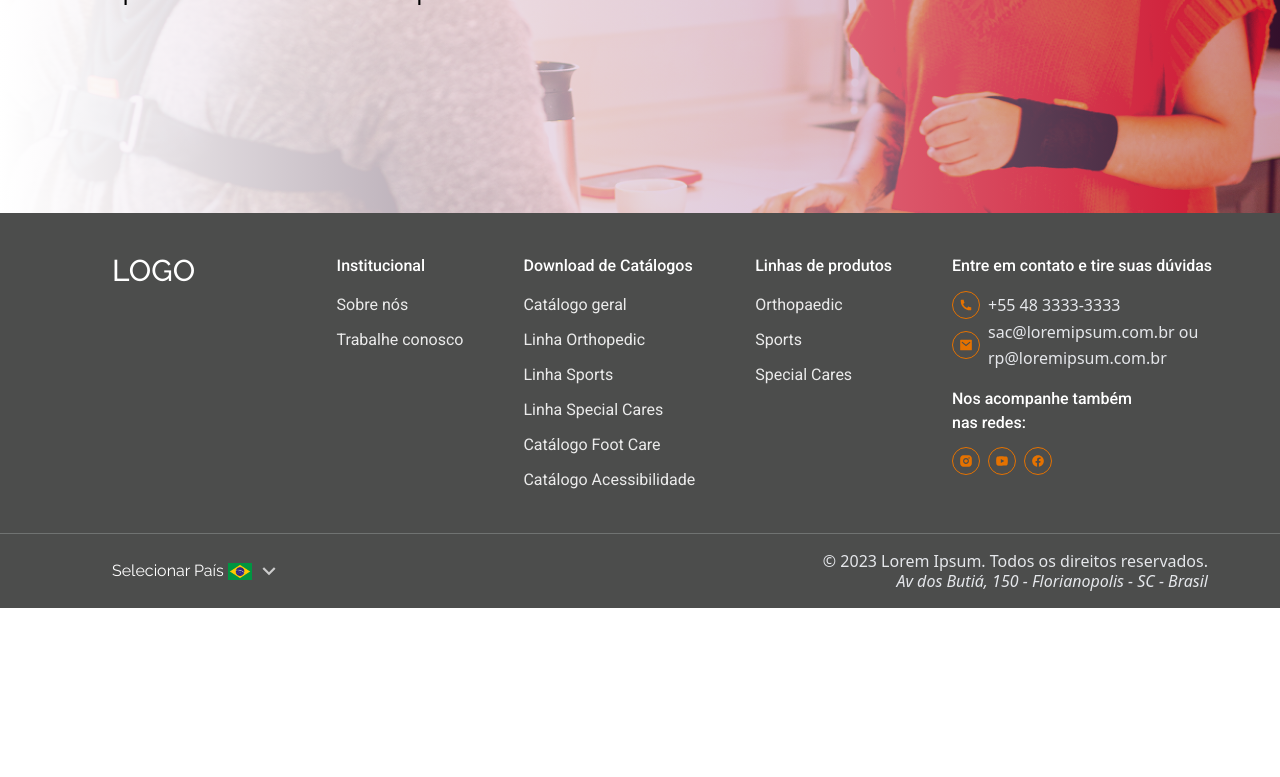
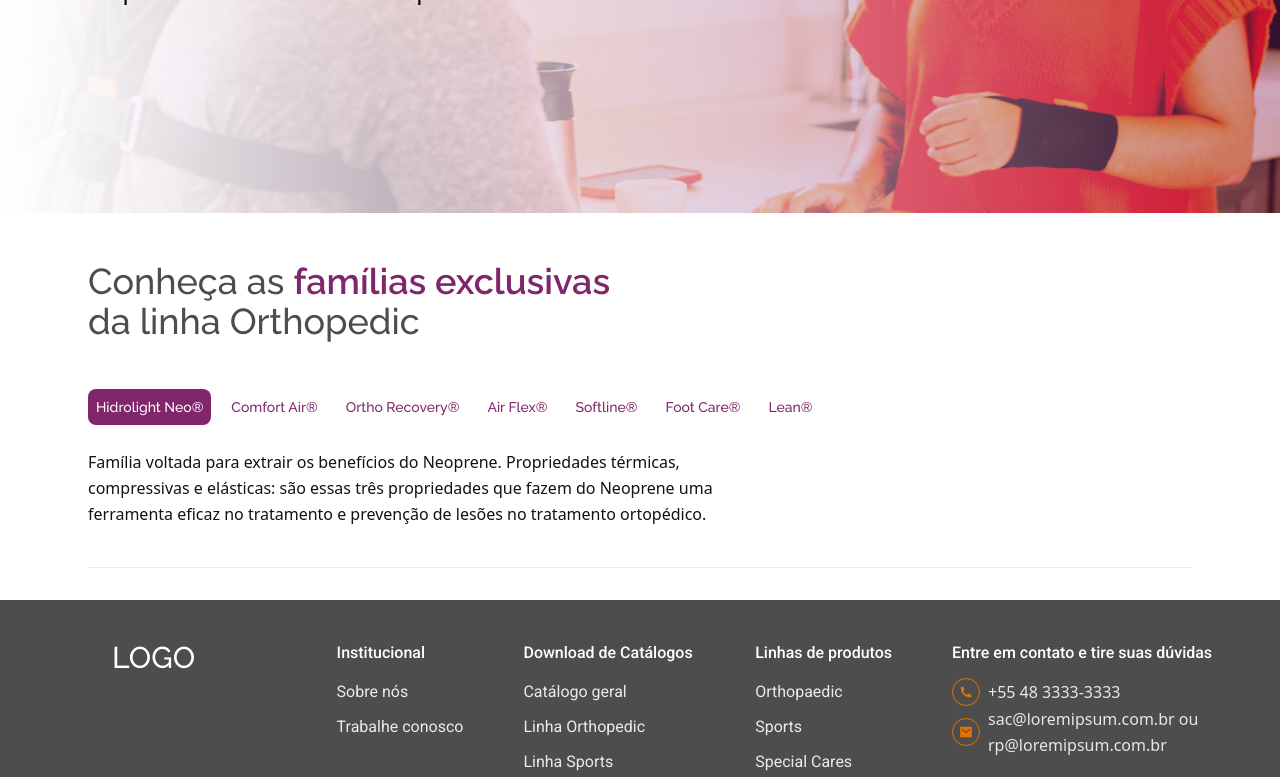
Before and after one commit to GefersonLopes/Plathanus, a React (Vite) app in the folder client/: page / in a window 1280 px wide. Shown: the part 505-1282 px from the top of the page. Before the commit the page ends 1113 px from the top, so only its background shows below. Built offline with nearby package versions, Linux system fonts and the light colour scheme.

Commit message:
feat: create tabs component

```diff
--- /dev/null
+++ b/client/src/components/layout/Tabs/data.tsx
@@ -0,0 +1,86 @@
+import type { TabItem } from ".";
+
+export const tabItems: TabItem[] = [
+  {
+    label: "Hidrolight Neo®",
+    value: "hidrolight-neo",
+    description: (
+      <>
+        <p>
+          Família voltada para extrair os benefícios do Neoprene. Propriedades
+          térmicas, compressivas e elásticas: são essas três propriedades que
+          fazem do Neoprene uma ferramenta eficaz no tratamento e prevenção de
+          lesões no tratamento ortopédico.
+        </p>
+      </>
+    ),
+  },
+  {
+    label: "Comfort Air®",
+    value: "comfort-air",
+    description: (
+      <p>
+        Lorem Ipsum is simply dummy text of the printing and typesetting
+        industry. Lorem Ipsum has been the industry's standard dummy text ever
+        since the 1500s, when an unknown printer took a galley of type and
+        scrambled it to make a type specimen book. It has survived not only five
+        centuries, but also the leap into electronic typesetting, remaining
+        essentially
+      </p>
+    ),
+  },
+  {
+    label: "Ortho Recovery®",
+    value: "ortho-recovery",
+    description: (
+      <p>
+        It is a long established fact that a reader will be distracted by the
+        readable content of a page when looking at its layout. The point of
+        using Lorem Ipsum is that it has a more-or-less normal
+      </p>
+    ),
+  },
+  {
+    label: "Air Flex®",
+    value: "air-flex",
+    description: (
+      <p>
+        Many desktop publishing packages and web page editors now use Lorem
+        Ipsum as their default model text, and a search for 'lorem ipsum' will
+      </p>
+    ),
+  },
+  {
+    label: "Softline®",
+    value: "softline",
+    description: (
+      <p>
+        Lorem Ipsum is simply dummy text of the printing and typesetting
+        industry. Lorem Ipsum has been the industry's standard dummy text ever
+        since the 1500s, when an unknown printer took a galley of type and
+        scrambled it to make a type specimen book.
+      </p>
+    ),
+  },
+  {
+    label: "Foot Care®",
+    value: "foot-care",
+    description: (
+      <p>
+        It is a long established fact that a reader will be distracted by the
+        readable content of a page when looking at its layout. The point of
+        using Lorem Ipsum is that it has a more-or-less normal
+      </p>
+    ),
+  },
+  {
+    label: "Lean®",
+    value: "lean",
+    description: (
+      <p>
+        Many desktop publishing packages and web page editors now use Lorem
+        Ipsum as their default model text, and a search for 'lorem ipsum' will
+      </p>
+    ),
+  },
+];
--- /dev/null
+++ b/client/src/components/layout/Tabs/index.tsx
@@ -0,0 +1,65 @@
+import clsx from "clsx";
+import { useState } from "react";
+
+import Button from "../../ui/Button";
+
+export interface TabItem {
+  label: string;
+  value: string;
+  description: React.ReactNode;
+}
+
+interface TabsProps {
+  tabs: TabItem[];
+  className?: string;
+}
+
+const Tabs: React.FC<TabsProps> = ({ tabs, className }) => {
+  const [activeTab, setActiveTab] = useState(tabs[0]?.value);
+
+  const currentTab = tabs.find((tab) => tab.value === activeTab);
+
+  return (
+    <div className={clsx("w-full p-8 pt-12 md:px-22", className)}>
+      <div className="mb-6">
+        <h2 className="text-3xl md:text-4xl font-medium text-quaternary font-raleway max-w-[550px]">
+          Conheça as{" "}
+          <span className="text-secondary font-semibold">
+            famílias exclusivas
+          </span>{" "}
+          da linha Orthopedic
+        </h2>
+      </div>
+
+      <div className="flex flex-wrap gap-3 mb-6 pt-6">
+        {tabs.map((tab) => {
+          const isActive = tab.value === activeTab;
+          return (
+            <Button
+              key={tab.value}
+              onClick={() => setActiveTab(tab.value)}
+              variant="custom"
+              className={clsx(
+                "rounded-lg !px-2 py-2 transition font-raleway",
+                "text-base text-medium hover:bg-[#A75897] hover:text-white",
+                isActive
+                  ? "bg-secondary text-white"
+                  : "bg-transparent text-secondary",
+              )}
+            >
+              {tab.label}
+            </Button>
+          );
+        })}
+      </div>
+
+      <div className="text-dark leading-relaxed max-w-2xl">
+        {currentTab?.description}
+      </div>
+
+      <hr className="mt-[40px] border-0 border-t border-[#EBEBEB]" />
+    </div>
+  );
+};
+
+export default Tabs;
--- a/client/src/components/ui/Button/index.tsx
+++ b/client/src/components/ui/Button/index.tsx
@@ -11,7 +11,7 @@ export default function Button({
   ...props
 }: ButtonProps) {
   const base =
-    "rounded-lg font-medium focus:outline-none focus-visible:ring text-poppins";
+    "rounded-lg font-medium focus:outline-none focus-visible:ring text-poppins cursor-pointer";
   const variants: Record<string, string> = {
     primary:
       "bg-primary text-light hover:bg-primary/80 focus-visible:ring-primary/60",
@@ -19,6 +19,7 @@ export default function Button({
       "bg-secondary text-light hover:bg-secondary/80 focus-visible:ring-secondary/60",
     tertiary:
       "bg-tertiary text-light hover:bg-tertiary/80 focus-visible:ring-tertiary/60",
+    custom: "",
   };
   const sizes: Record<string, string> = {
     sm: "px-3 py-1 text-sm",
--- a/client/src/components/ui/Button/types.ts
+++ b/client/src/components/ui/Button/types.ts
@@ -1,7 +1,7 @@
 import type { ButtonHTMLAttributes, ReactNode } from "react";
 
 export interface ButtonProps extends ButtonHTMLAttributes<HTMLButtonElement> {
-  variant?: "primary" | "secondary" | "tertiary";
+  variant?: "primary" | "secondary" | "tertiary" | "custom";
   size?: "sm" | "md" | "lg";
   children: ReactNode;
 }
--- a/client/src/pages/HomePage.tsx
+++ b/client/src/pages/HomePage.tsx
@@ -1,4 +1,6 @@
 import Hero from "../components/layout/Hero";
+import Tabs from "../components/layout/Tabs";
+import { tabItems } from "../components/layout/Tabs/data";
 
 const breadcrumbItems = [
   { label: "Início", href: "/" },
@@ -9,6 +11,7 @@ function HomePage() {
   return (
     <section className="bg-dark w-full">
       <Hero breadcrumbItems={breadcrumbItems} />
+      <Tabs tabs={tabItems} className="bg-white" />
       {/* <List items={tasks}>
         {(item) => <LinkCard {...item} className="max-w-lg" />}
       </List> */}
--- a/client/src/styles/scroll.css
+++ b/client/src/styles/scroll.css
@@ -1,18 +1,18 @@
 ::-webkit-scrollbar {
-  width: 20px;
-  height: 20px;
+  width: 8px;
+  height: 8px;
   background-color: var(--color-dark);
 }
 
 ::-webkit-scrollbar-thumb {
-  width: 20px;
-  height: 137.78px;
+  width: 8px;
+  height: 13px;
   border-radius: 8px;
-  background-color: var(--color-quaternary);
+  background-color: var(--color-primary);
 }
 
 ::-webkit-scrollbar-thumb:hover {
-  background-color: #003b5e;
+  background-color: var(--color-primary);
   cursor: grab;
 }
 
```
